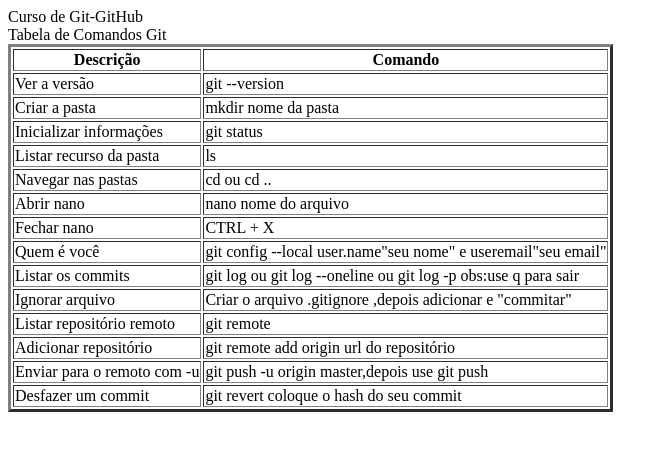
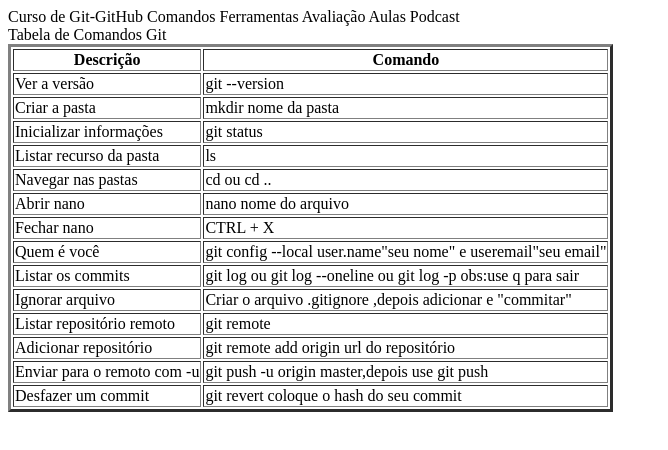
Before and after one commit to brunosales7/entrevistagithub, a plain HTML site: page index.html in a window 1280 px wide. Shown: the whole page, without its empty margins (0-668 px from the left). Drawn offline with Linux system fonts and the light colour scheme.

Commit message:
criando menu

```diff
--- a/index.html
+++ b/index.html
@@ -1,3 +1,4 @@
+
 <!DOCTYPE html>
 <html lang="en">
 <head>
@@ -9,6 +10,7 @@
 <body>
     <header>
         Curso de Git-GitHub
+	Comandos Ferramentas Avaliação Aulas Podcast
     </header>
 
 
```
